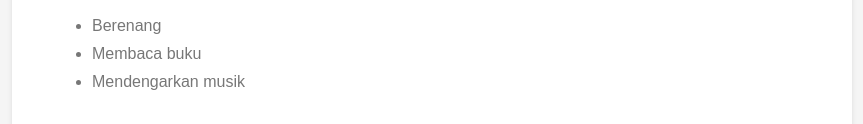
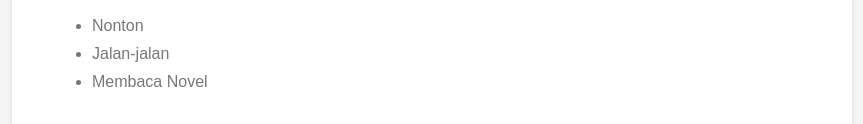
Before and after one commit to LawlietEL/cloudcomputing-uas, a plain HTML site: page karman.html in a window 1280 px wide. Shown: the part 765-889 px from the top of the page, without its empty margins (208-1071 px from the left). Drawn offline with Linux system fonts and the light colour scheme.

Commit message:
Mengubah title dan mengubah bagian minat hobi.

```diff
--- a/karman.html
+++ b/karman.html
@@ -1,7 +1,7 @@
 <!DOCTYPE html>
 <html>
 <head>
-    <title>Biodata Saya</title>
+    <title>Biodata Mahasiswa</title>
     <style>
         body {
             font-family: Arial, sans-serif;
@@ -85,9 +85,9 @@
 
         <h2 class="bg-blue">Minat dan Hobi</h2>
         <ul>
-            <li>Berenang</li>
-            <li>Membaca buku</li>
-            <li>Mendengarkan musik</li>
+            <li>Nonton</li>
+            <li>Jalan-jalan</li>
+            <li>Membaca Novel</li>
         </ul>
     </div>
 </body>
```
